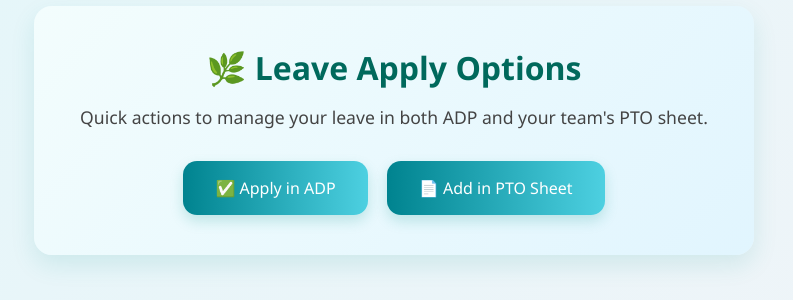
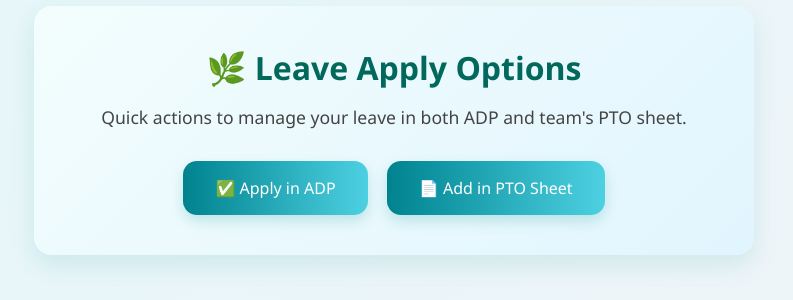
Before and after one commit to GPRaikar/Attendance-Tracker-Backend, a Flask app: page / in a window 1280 px wide. Shown: the part 509-809 px from the top of the page, without its empty margins (246-1039 px from the left). Run offline with Flask 3, Linux system fonts and the light colour scheme.

Commit message:
Update home.html

```diff
--- a/templates/home.html
+++ b/templates/home.html
@@ -24,7 +24,7 @@
   <!-- 🌿 New Leave Apply Section -->
   <div class="leave-section">
     <h2>🌿 Leave Apply Options</h2>
-    <p>Quick actions to manage your leave in both ADP and your team's PTO sheet.</p>
+    <p>Quick actions to manage your leave in both ADP and team's PTO sheet.</p>
 
     <div class="leave-buttons">
       <a href="https://workforcenow.adp.com/theme/index.html#/home/" target="_blank" class="button">✅ Apply in ADP</a>
```
